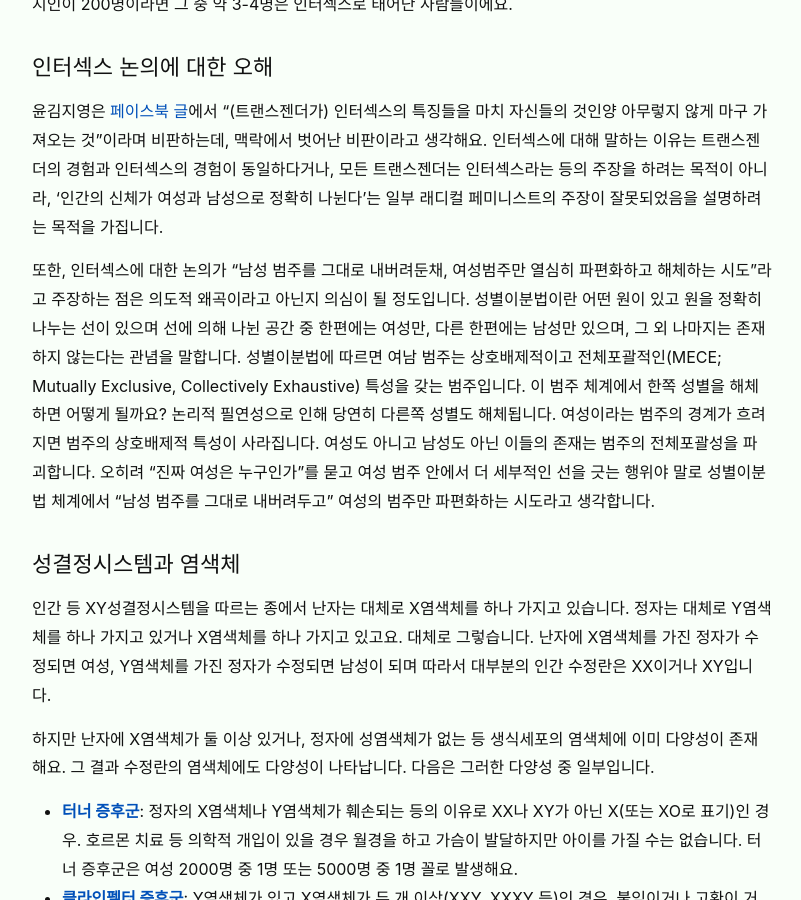
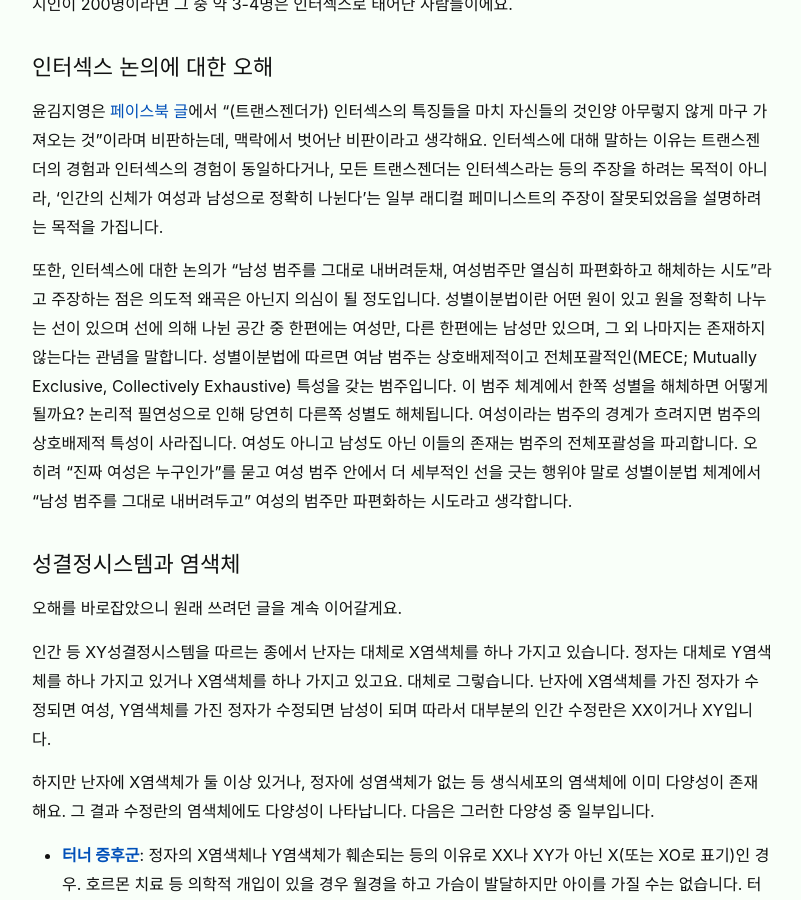
Before and after one commit to veganstudies/veganstudies.github.io, a Jekyll site: the page built from _posts/2020-02-04-biological-sex.md, in a window 1280 px wide and 900 px high, scrolled down 1864 px. Shown: the whole window, without its empty margins (238-1039 px from the left). Built offline with Jekyll 4.4.1, drawn with Linux system fonts in a browser that asks for light colours.

Commit message:
Update 2020-02-04-biological-sex.md

```diff
--- a/_posts/2020-02-04-biological-sex.md
+++ b/_posts/2020-02-04-biological-sex.md
@@ -30,9 +30,11 @@ date: 2020-02-04 12:00:00 +0900
 
 윤김지영은 [페이스북 글](https://www.facebook.com/jiyeong.yunkim/posts/2871329019579716)에서 "(트랜스젠더가) 인터섹스의 특징들을 마치 자신들의 것인양 아무렇지 않게 마구 가져오는 것"이라며 비판하는데, 맥락에서 벗어난 비판이라고 생각해요. 인터섹스에 대해 말하는 이유는 트랜스젠더의 경험과 인터섹스의 경험이 동일하다거나, 모든 트랜스젠더는 인터섹스라는 등의 주장을 하려는 목적이 아니라, '인간의 신체가 여성과 남성으로 정확히 나뉜다'는 일부 래디컬 페미니스트의 주장이 잘못되었음을 설명하려는 목적을 가집니다.
 
-또한, 인터섹스에 대한 논의가 "남성 범주를 그대로 내버려둔채, 여성범주만 열심히 파편화하고 해체하는 시도"라고 주장하는 점은 의도적 왜곡이라고 아닌지 의심이 될 정도입니다. 성별이분법이란 어떤 원이 있고 원을 정확히 나누는 선이 있으며 선에 의해 나뉜 공간 중 한편에는 여성만, 다른 한편에는 남성만 있으며, 그 외 나마지는 존재하지 않는다는 관념을 말합니다. 성별이분법에 따르면 여남 범주는 상호배제적이고 전체포괄적인(MECE; Mutually Exclusive, Collectively Exhaustive) 특성을 갖는 범주입니다. 이 범주 체계에서 한쪽 성별을 해체하면 어떻게 될까요? 논리적 필연성으로 인해 당연히 다른쪽 성별도 해체됩니다. 여성이라는 범주의 경계가 흐려지면 범주의 상호배제적 특성이 사라집니다. 여성도 아니고 남성도 아닌 이들의 존재는 범주의 전체포괄성을 파괴합니다. 오히려 "진짜 여성은 누구인가"를 묻고 여성 범주 안에서 더 세부적인 선을 긋는 행위야 말로 성별이분법 체계에서 "남성 범주를 그대로 내버려두고" 여성의 범주만 파편화하는 시도라고 생각합니다.
+또한, 인터섹스에 대한 논의가 "남성 범주를 그대로 내버려둔채, 여성범주만 열심히 파편화하고 해체하는 시도"라고 주장하는 점은 의도적 왜곡은 아닌지 의심이 될 정도입니다. 성별이분법이란 어떤 원이 있고 원을 정확히 나누는 선이 있으며 선에 의해 나뉜 공간 중 한편에는 여성만, 다른 한편에는 남성만 있으며, 그 외 나마지는 존재하지 않는다는 관념을 말합니다. 성별이분법에 따르면 여남 범주는 상호배제적이고 전체포괄적인(MECE; Mutually Exclusive, Collectively Exhaustive) 특성을 갖는 범주입니다. 이 범주 체계에서 한쪽 성별을 해체하면 어떻게 될까요? 논리적 필연성으로 인해 당연히 다른쪽 성별도 해체됩니다. 여성이라는 범주의 경계가 흐려지면 범주의 상호배제적 특성이 사라집니다. 여성도 아니고 남성도 아닌 이들의 존재는 범주의 전체포괄성을 파괴합니다. 오히려 "진짜 여성은 누구인가"를 묻고 여성 범주 안에서 더 세부적인 선을 긋는 행위야 말로 성별이분법 체계에서 "남성 범주를 그대로 내버려두고" 여성의 범주만 파편화하는 시도라고 생각합니다.
 
 ### 성결정시스템과 염색체
+
+오해를 바로잡았으니 원래 쓰려던 글을 계속 이어갈게요.
 
 인간 등 XY성결정시스템을 따르는 종에서 난자는 대체로 X염색체를 하나 가지고 있습니다. 정자는 대체로 Y염색체를 하나 가지고 있거나 X염색체를 하나 가지고 있고요. 대체로 그렇습니다. 난자에 X염색체를 가진 정자가 수정되면 여성, Y염색체를 가진 정자가 수정되면 남성이 되며 따라서 대부분의 인간 수정란은 XX이거나 XY입니다.
 
```
